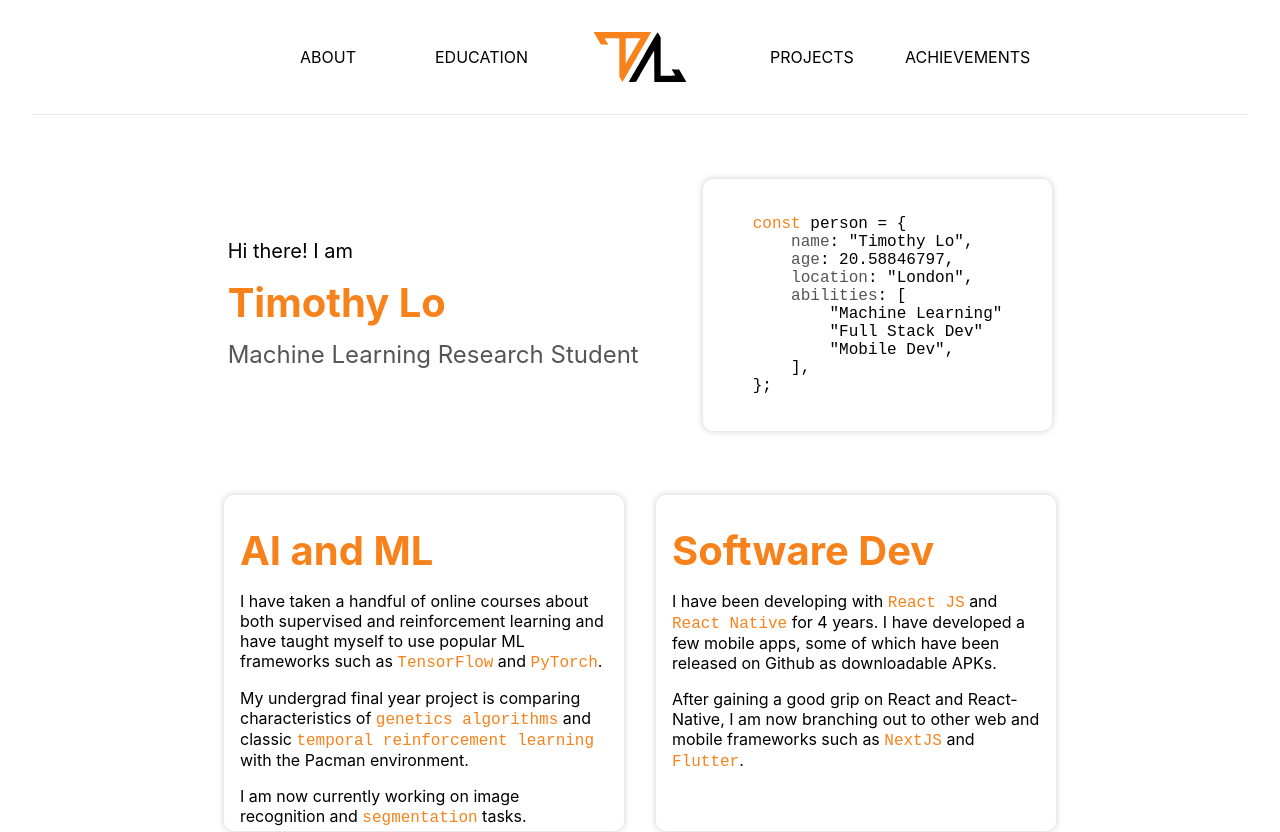
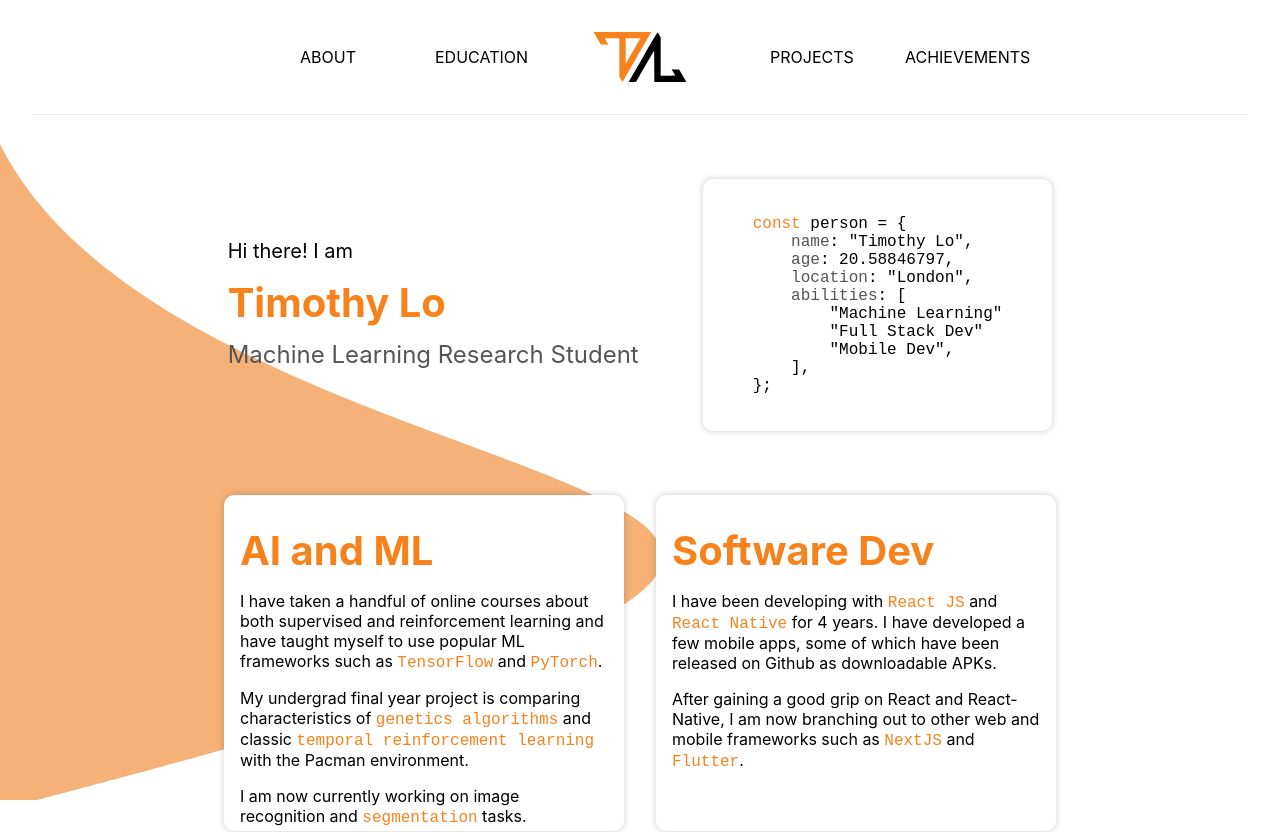
Before and after one commit to lochungtin/portfolio, a Next.js app: page / in a window 1280 px wide. Shown: the top 832 px of the page. Built offline with nearby package versions, Linux system fonts and the light colour scheme.

Commit message:
about text section

```diff
--- a/pages/index.js
+++ b/pages/index.js
@@ -1,4 +1,5 @@
 import Head from 'next/head';
+import Image from 'next/image';
 
 import Footer from './components/footer';
 import Header from './components/header';
@@ -11,6 +12,8 @@ import styles from '../styles/Home.module.css';
 
 export default function Home() {
 	return (
+		<>
+			<Image className={styles.bgImg} src='/bg/about.svg' layout='fill' alt='bg' />
 			<div className={styles.container}>
 				<Head>
 					<title>Timothy Lo</title>
@@ -27,5 +30,6 @@ export default function Home() {
 				</main>
 				<Footer />
 			</div>
+		</>
 	);
 }
--- a/pages/sections/about/about.module.css
+++ b/pages/sections/about/about.module.css
@@ -17,6 +17,7 @@
 
 .codeBox {
     align-items: center;
+    background-color: #ffffff;
     border-radius: 10px;
     box-shadow: 0px 0px 7px rgba(0, 0, 0, 0.2);
     display: flex;
@@ -30,6 +31,7 @@
 }
 
 .aboutCell {
+    background-color: #ffffff;
     box-shadow: 0px 0px 7px rgba(0, 0, 0, 0.2);
     border-radius: 10px;
     padding: 1rem;
@@ -67,6 +69,10 @@
         padding: 20px 50px;
     }
 
+    .codeBox:hover {
+        box-shadow: 0px 0px 10px rgba(247, 130, 27, 0.5);
+    }
+
     .aboutRow {
         height: 21rem;
     }
@@ -77,4 +83,8 @@
         margin-right: 1rem;
         width: 25rem;
     }
+
+    .aboutCell:hover {
+        box-shadow: 0px 0px 10px rgba(247, 130, 27, 0.5);
+    }
 }
--- a/pages/sections/about/index.js
+++ b/pages/sections/about/index.js
@@ -1,3 +1,5 @@
+import Image from 'next/image';
+
 import Codebox from './codebox';
 
 import styles from './about.module.css';
--- a/styles/Home.module.css
+++ b/styles/Home.module.css
@@ -1,5 +1,7 @@
 .container {
+	position: relative;
 	padding: 0 2rem;
+	z-index: 1;
 }
 
 .main {
@@ -9,3 +11,8 @@
 	flex-direction: column;
 	justify-content: center;
 }
+
+.bgImg {
+	position: absolute;
+	z-index: -1;
+}
--- a/styles/globals.css
+++ b/styles/globals.css
@@ -1,5 +1,6 @@
 * {
   box-sizing: border-box;
+  z-index: 1;
 }
 
 html,
```
Also changed, not shown: public/bg/about.svg (added). Lines whose indentation alone changed are shown as unchanged.
